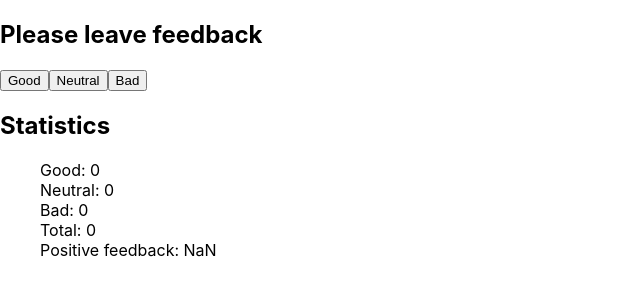
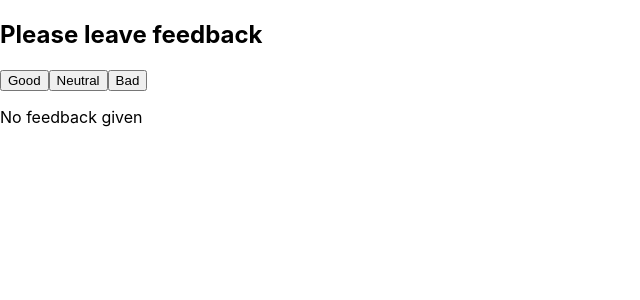
Before and after one commit to arkadiibasovych/goit-react-hw-02-feedback, a React (Create React App) app: page / in a window 1280 px wide. Shown: the top 300 px of the page, without its empty margins (0-640 px from the left). Built offline with nearby package versions, Linux system fonts and the light colour scheme.

Commit message:
add step 4

```diff
--- a/src/Components/Controls/Controls.jsx
+++ b/src/Components/Controls/Controls.jsx
@@ -2,6 +2,7 @@ import React from 'react';
 import Buttons from './Buttons/Buttons';
 import s from './Controls.module.css';
 import Statistics from '../Statistics/Statistics';
+import Notification from '../Notification/Notification';
 
 class Controls extends React.Component {
   state = {
@@ -53,6 +54,7 @@ class Controls extends React.Component {
           onNeutralIncrement={this.handleNeutralIncrement}
           onBadIncrement={this.handleBadIncrement}
         />
+        {this.state.good > 0 || this.state.neutral > 0 || this.state.bad > 0 ? (
           <Statistics
             good={this.state.good}
             neutral={this.state.neutral}
@@ -68,6 +70,9 @@ class Controls extends React.Component {
               this.state.bad,
             )}
           />
+        ) : (
+          <Notification message="No feedback given" />
+        )}
       </>
     );
   }
--- /dev/null
+++ b/src/Components/Notification/Notification.jsx
@@ -0,0 +1,5 @@
+const Notification = ({ message }) => {
+  return <p>{message}</p>;
+};
+
+export default Notification;
```
Lines whose indentation alone changed are shown as unchanged.
